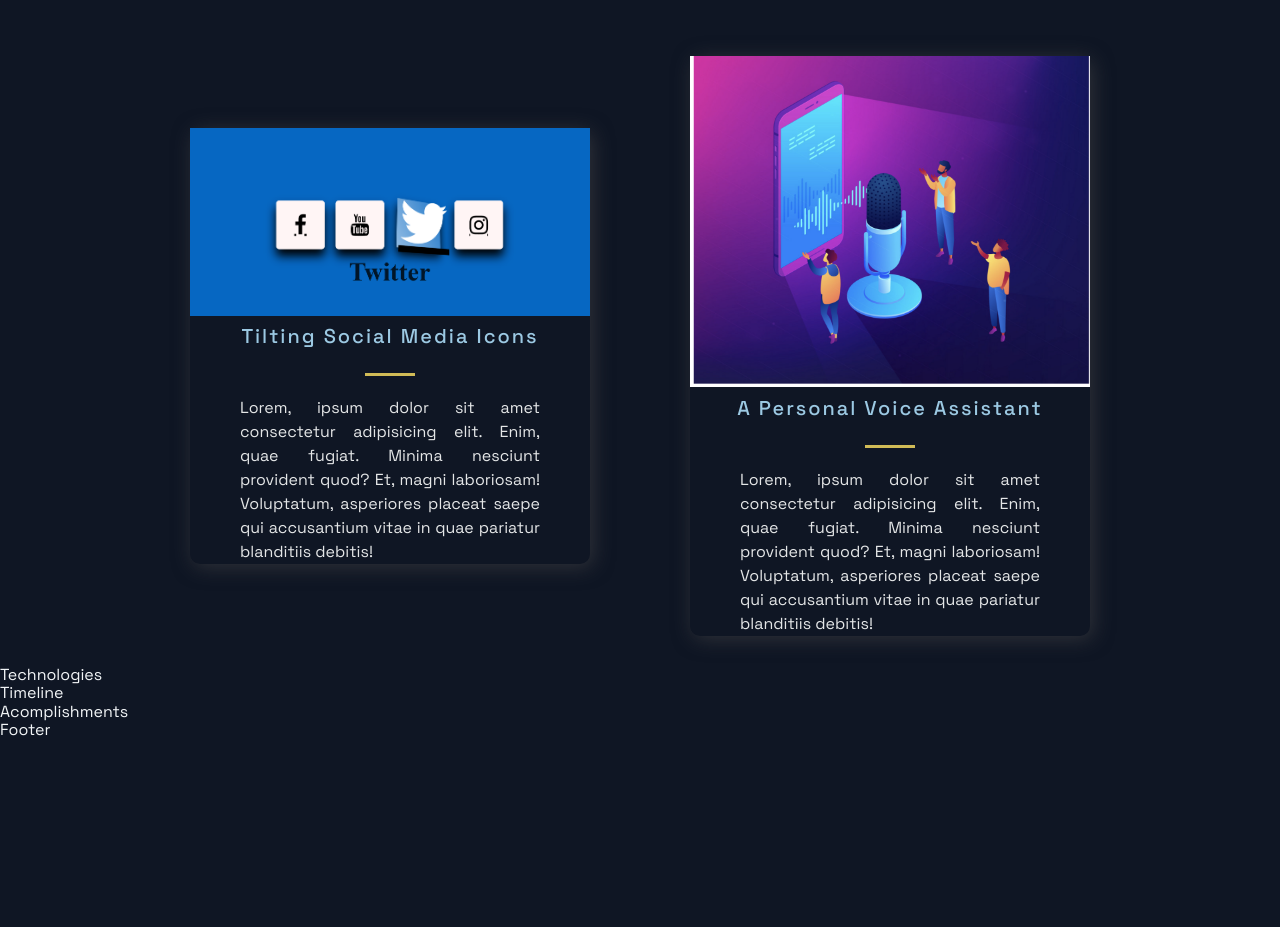
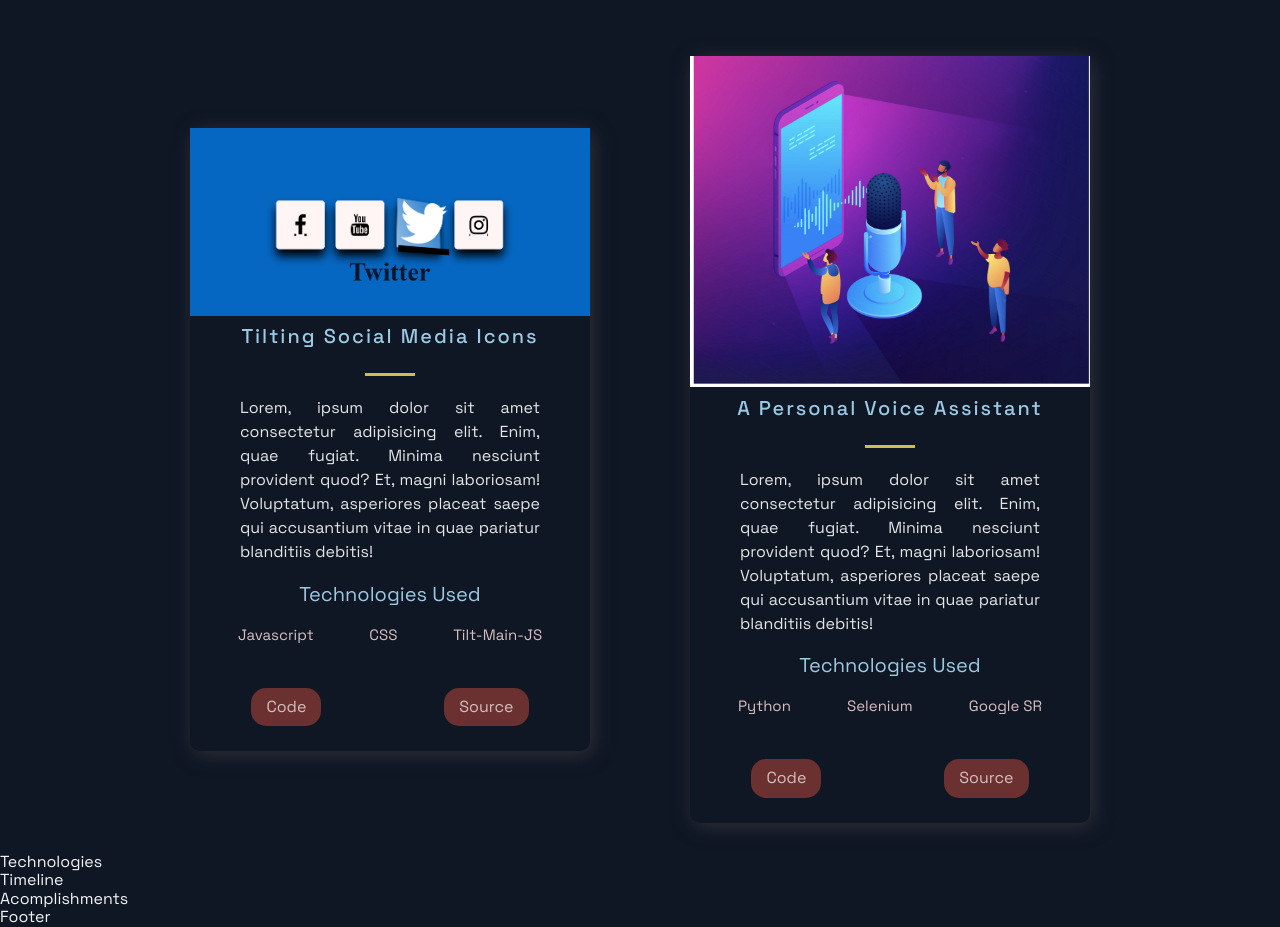
Before and after one commit to Kanwarbir02/portfolio, a Next.js app: page / in a window 1280 px wide. Shown: the part 860-1787 px from the top of the page. Before the commit the page ends 1600 px from the top, so only its background shows below. Built offline with nearby package versions, Linux system fonts and the light colour scheme.

Commit message:
Link stacks

```diff
--- a/src/components/Projects/Projects.js
+++ b/src/components/Projects/Projects.js
@@ -12,16 +12,33 @@ const Projects = () => (
     <SectionTitle main>My Projects</SectionTitle>
 
     <GridContainer>
-      {projects.map((project) => (
-        <BlogCard key={project.id}>
-          <Img src={project.image}></Img>
+      {projects.map(({id, image, title, description, tags, visit, source}) => (
+        <BlogCard key={id}>
+          <Img src={image}></Img>
 
           <TitleContent>
-            <HeaderThree>{project.title}</HeaderThree>
+            <HeaderThree>{title}</HeaderThree>
             <Hr></Hr>
+          </TitleContent>
 
-            <CardInfo>{project.description}</CardInfo>
-          </TitleContent>
+          <CardInfo>{description}</CardInfo>
+          <br />
+
+          <div>
+            <TitleContent>Technologies Used</TitleContent>
+            <TagList>
+              {tags.map((tag, i) => (
+                <Tag key={i}>{tag}</Tag>
+              ))}
+            </TagList>
+
+          </div>
+
+
+          <UtilityList>
+            <ExternalLinks href={visit}>Code</ExternalLinks>
+            <ExternalLinks href={source}>Source</ExternalLinks>
+          </UtilityList>
 
         </BlogCard>
       ))}
--- a/src/components/Projects/ProjectsStyles.js
+++ b/src/components/Projects/ProjectsStyles.js
@@ -35,7 +35,8 @@ export const TitleContent = styled.div`
   text-align: center;
   z-index: 20;
   width: 100%;
-
+  color: #9cc9e3;
+  font-size: 2rem;
 `;
 
 
--- a/src/constants/constants.js
+++ b/src/constants/constants.js
@@ -2,8 +2,8 @@ export const projects = [
   {
     title: 'Tilting Social Media Icons',
     description: "Lorem, ipsum dolor sit amet consectetur adipisicing elit. Enim, quae fugiat. Minima nesciunt provident quod? Et, magni laboriosam! Voluptatum, asperiores placeat saepe qui accusantium vitae in quae pariatur blanditiis debitis!",
-      image: '/images/tilt.png',
-      tags: ['Mongo', 'Express', 'React', 'Node'],
+    image: '/images/tilt.png',
+    tags: ['Javascript', 'CSS', 'Tilt-Main-JS'],
     source: 'https://google.com',
     visit: 'https://google.com',
     id: 0,
@@ -12,7 +12,7 @@ export const projects = [
     title: 'A Personal Voice Assistant',
     description:"Lorem, ipsum dolor sit amet consectetur adipisicing elit. Enim, quae fugiat. Minima nesciunt provident quod? Et, magni laboriosam! Voluptatum, asperiores placeat saepe qui accusantium vitae in quae pariatur blanditiis debitis!",
     image: '/images/vassis.png',
-    tags: ['React', 'JavaScript'],
+    tags: ['Python', 'Selenium', 'Google SR'],
     source: 'https://google.com',
     visit: 'https://google.com',
     id: 1,
```
